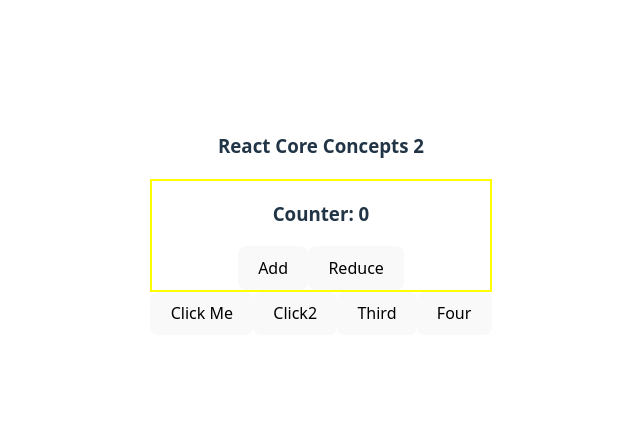
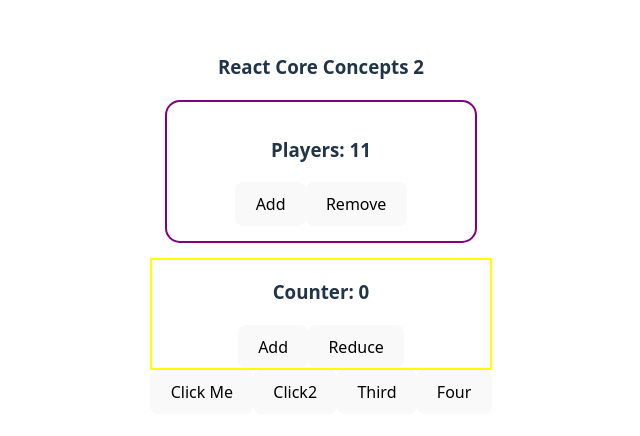
Before and after one commit to sohanur28/explore-react-core-concepts-part2, a React (Vite) app: page / in a window 1280 px wide. Shown: the part 176-612 px from the top of the page, without its empty margins (319-959 px from the left). Built offline with nearby package versions, Linux system fonts and the light colour scheme.

Commit message:
useState react hook

```diff
--- a/src/App.jsx
+++ b/src/App.jsx
@@ -1,5 +1,6 @@
 import './App.css'
 import Counter from './Counter';
+import Team from './Team';
 
 function App() {
 
@@ -17,6 +18,9 @@
   return (
     <>
       <h3>React Core Concepts 2</h3>
+
+      <Team></Team>
+
       <Counter></Counter>
 
       {/* <button onclick="handleClick()">Click Me</button>  this normal js for */}
--- /dev/null
+++ b/src/Team.jsx
@@ -0,0 +1,30 @@
+import { useState } from "react"
+
+export default function Team(){
+    const [team, setTeam] = useState(11);
+
+    const  handleAdd = () => {
+        const newTeam = team + 1;
+        setTeam(newTeam)
+    }
+
+    const handleRemove = () =>{
+        const newTeam = team - 1;
+        setTeam(newTeam)
+    }
+
+    const teamStyle = {
+        border: '2px solid purple',
+        margin: '15px',
+        padding: '15px',
+        borderRadius: '15px'
+    }
+
+    return (
+        <div style={teamStyle}>
+            <h3>Players: {team}</h3>
+            <button onClick={handleAdd}>Add</button>
+            <button onClick={handleRemove}>Remove</button>
+        </div>
+    )
+}
```
